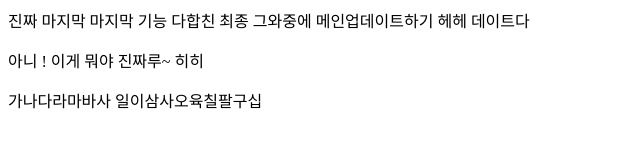
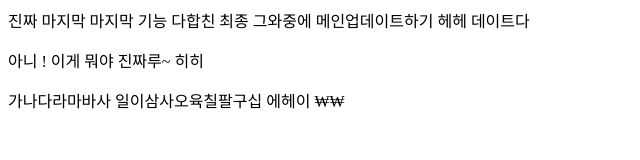
Before and after one commit to xhens96/GitInitTest, a plain HTML site: page index.html in a window 1280 px wide. Shown: the whole page, without its empty margins (0-640 px from the left). Drawn offline with Linux system fonts and the light colour scheme.

Commit message:
Update index.html

```diff
--- a/index.html
+++ b/index.html
@@ -12,5 +12,7 @@
     헤헤 데이트다
     <p>아니 ! 이게 뭐야 진짜루~ 히히</p>
     가나다라마바사 일이삼사오육칠팔구십
+    에헤이
+    ₩₩
 </body>
 </html>
```
